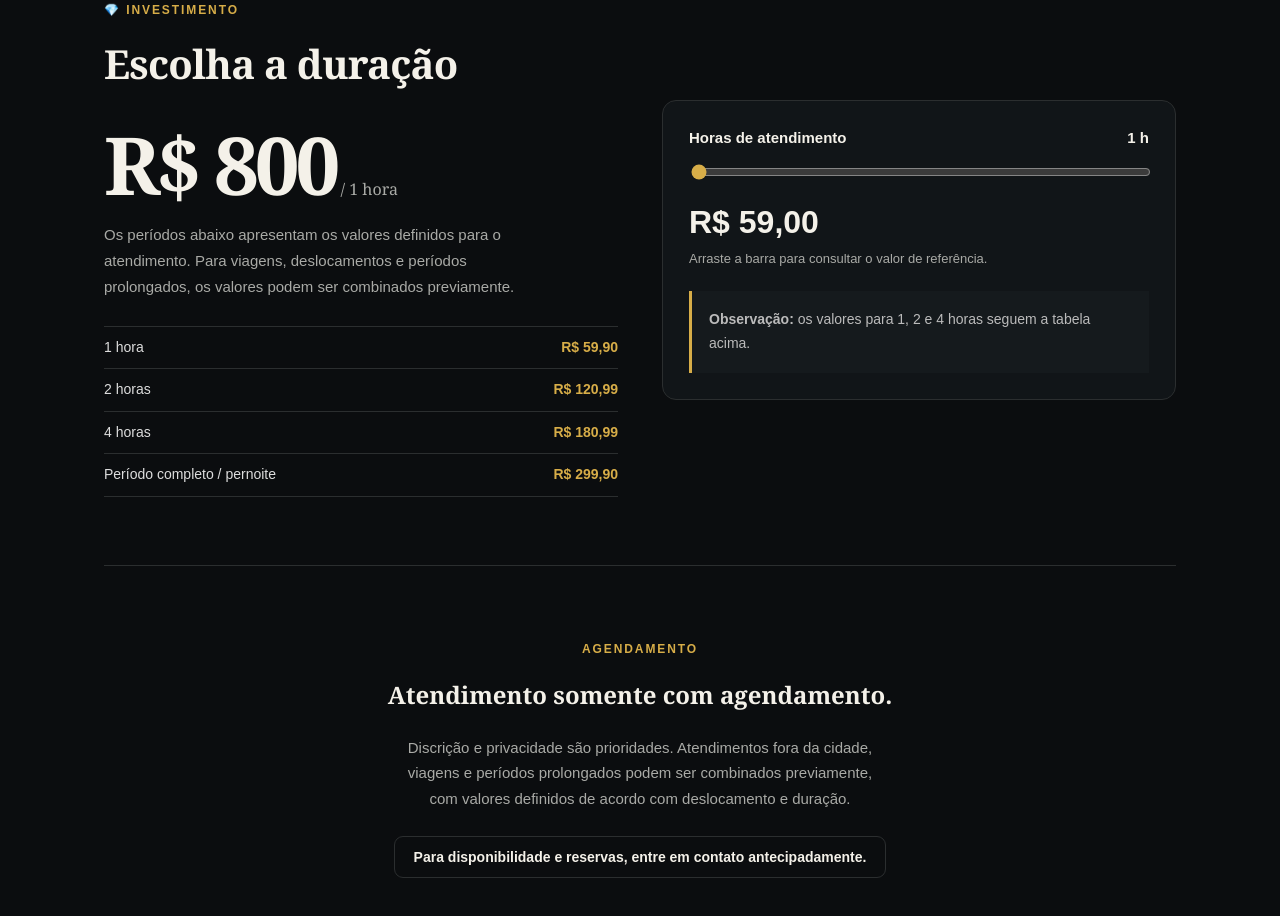
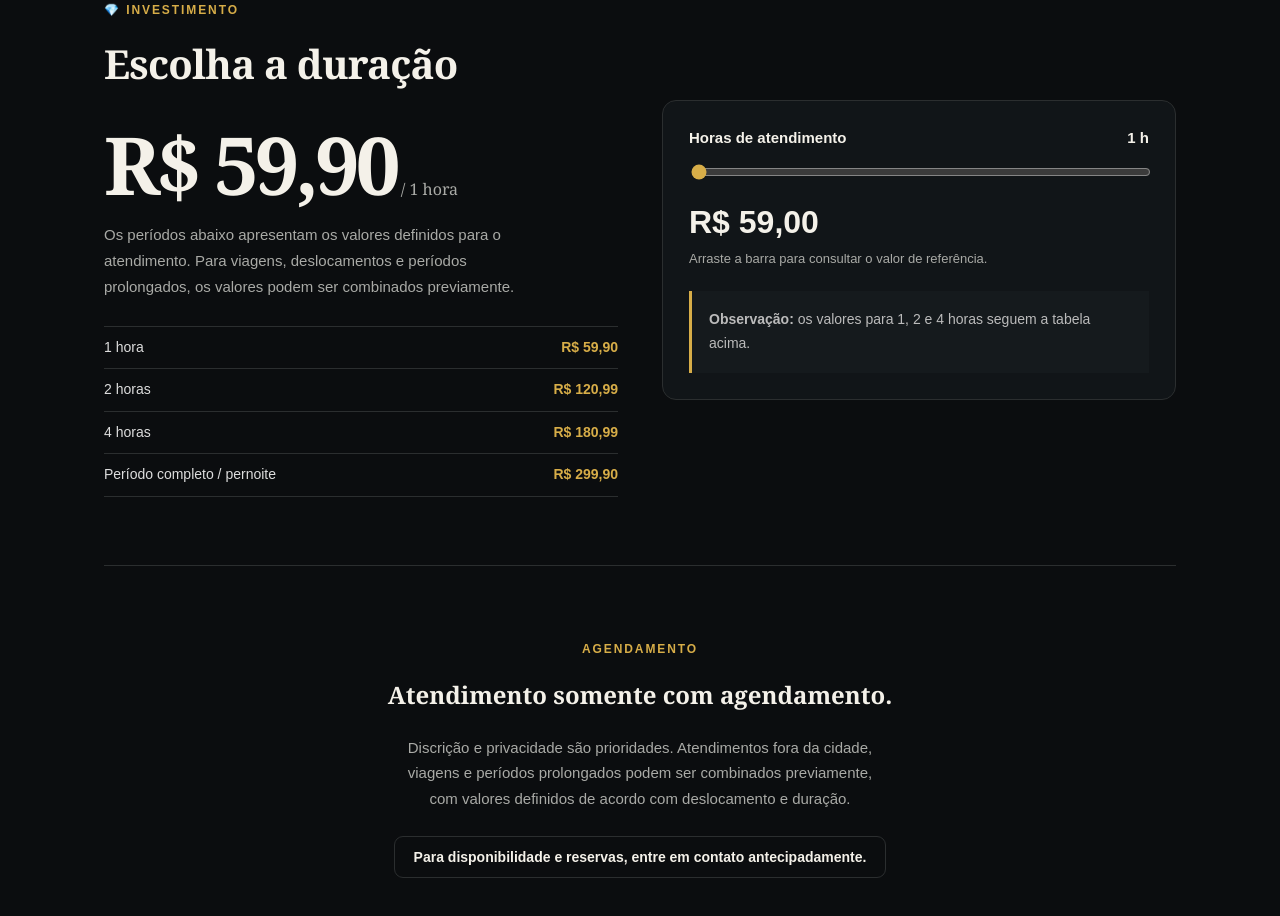
Before and after one commit to MuriloFekete/Nycolas, a plain HTML site: page index.html in a window 1280 px wide. Shown: the part 3419-4335 px from the top of the page. Drawn offline with Linux system fonts and the light colour scheme.

Commit message:
Update price for 1 hour service to R$ 59,90

```diff
--- a/index.html
+++ b/index.html
@@ -523,7 +523,7 @@ footer{
     <div>
       <div class="eyebrow">💎 Investimento</div>
       <h2>Escolha a duração</h2>
-      <div class="big">R$ 800<small> / 1 hora</small></div>
+      <div class="big">R$ 59,90<small> / 1 hora</small></div>
       <p class="price-copy">
         Os períodos abaixo apresentam os valores definidos para o atendimento.
         Para viagens, deslocamentos e períodos prolongados, os valores podem ser
```
